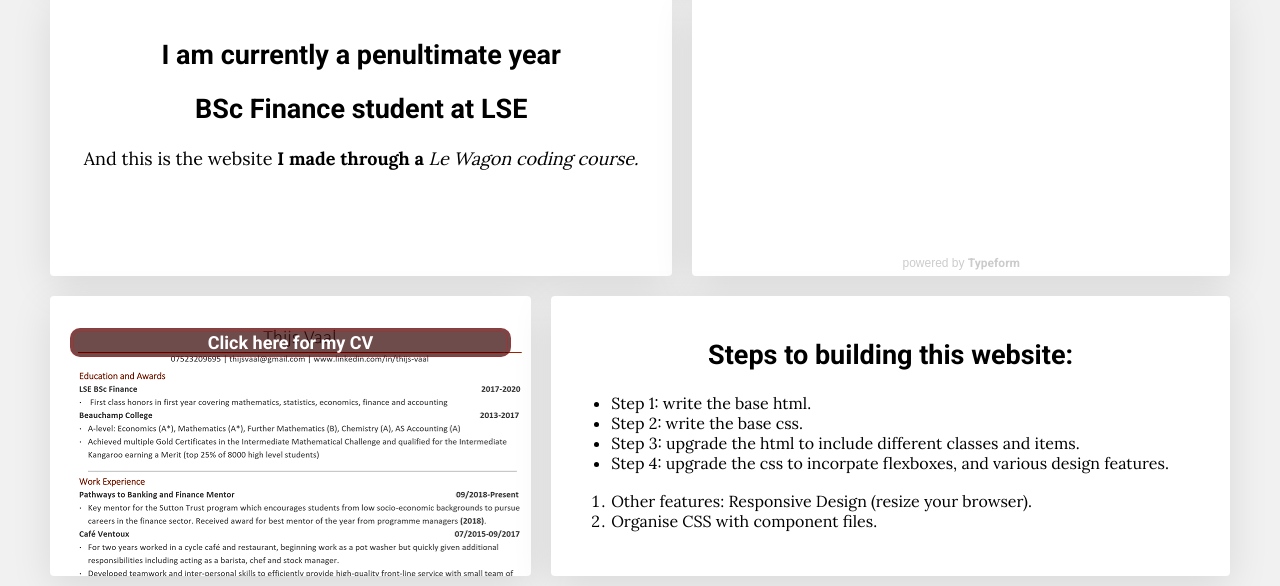
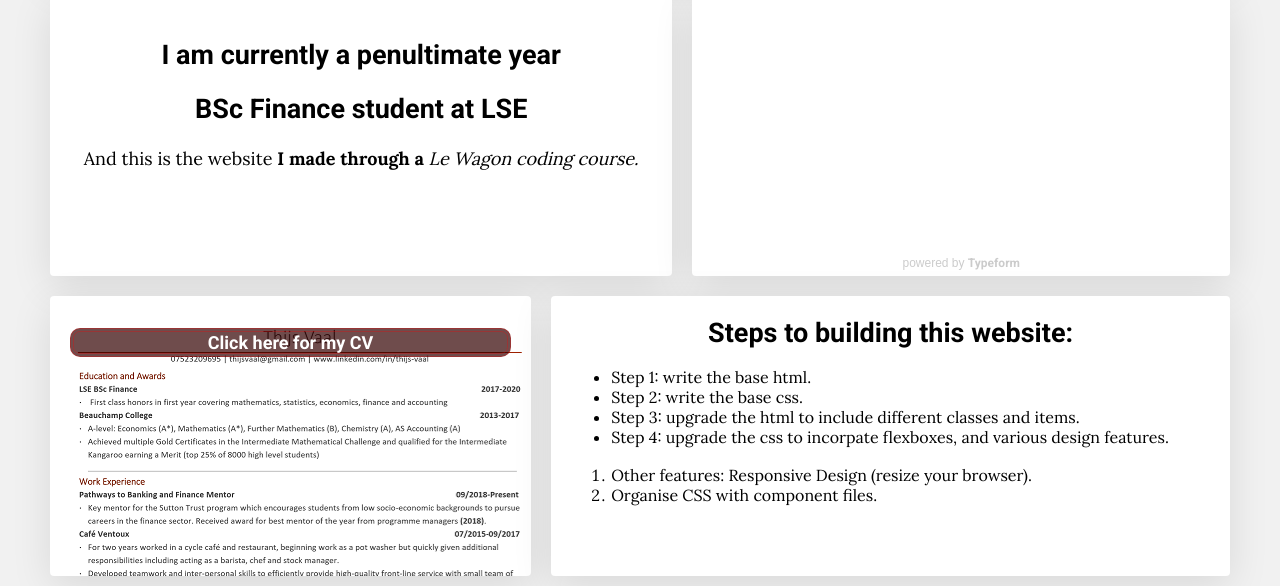
Before and after one commit to TysVaal/project-two, a plain HTML site: page index.html in a window 1280 px wide. Shown: the part 968-1554 px from the top of the page. Drawn offline with Linux system fonts and the light colour scheme; a script that the page names is missing.

Commit message:
Update index.html

```diff
--- a/index.html
+++ b/index.html
@@ -79,7 +79,7 @@
   </a>
 
   <div class="card-white">
-  <h2>Steps to building this website:</h2>
+  <h2 id="spacing">Steps to building this website:</h2>
    <ul class="list-horizontal">
     <li>Step 1: write the base html.</li>
     <li>Step 2: write the base css.</li>
```
